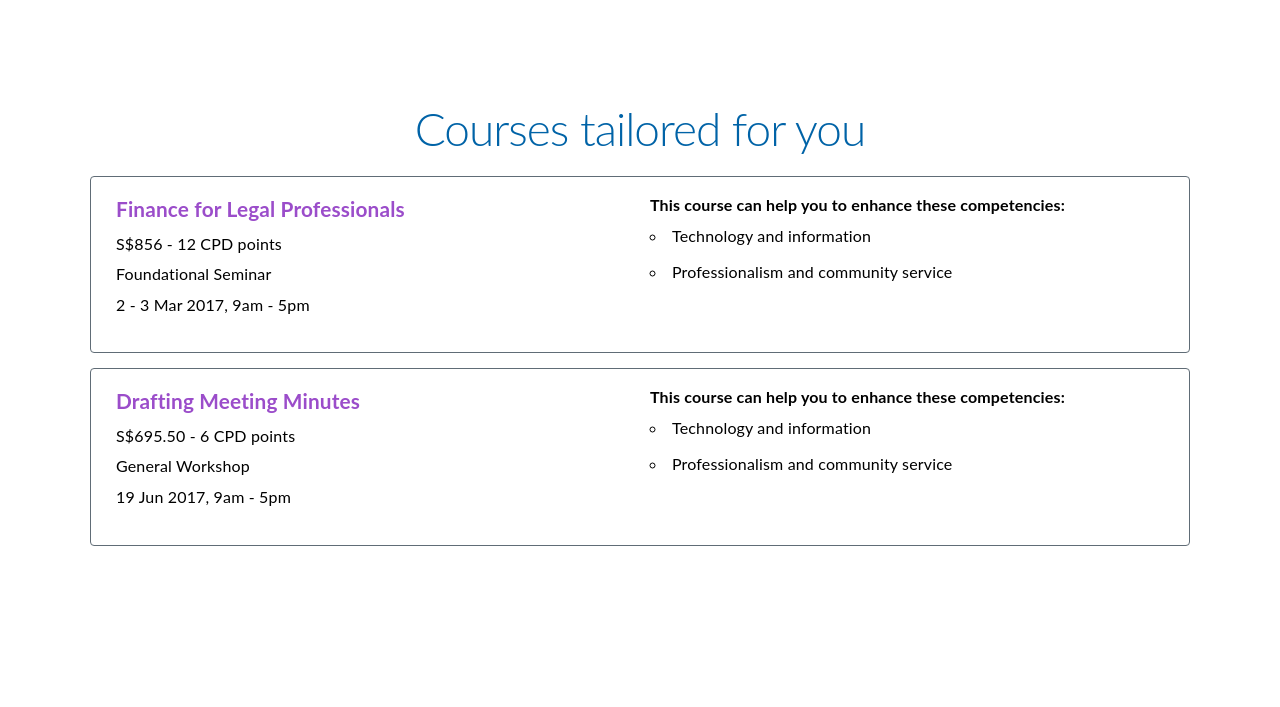
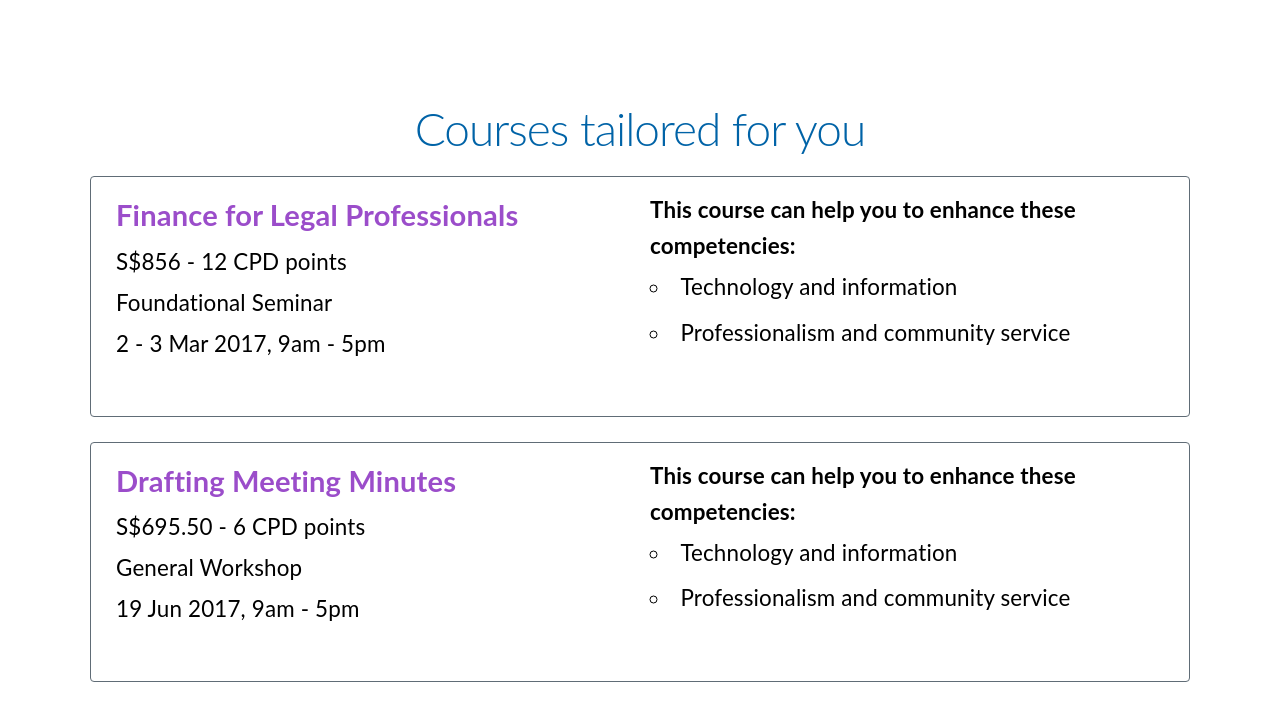
Before and after one commit to divyasharmasal/liftedmobile, a PHP site: page /8.html in a window 1280 px wide. Shown: the part 407-1114 px from the top of the page. Before the commit the page ends 953 px from the top, so only its background shows below. Run offline with PHP 8.4, Linux system fonts and the light colour scheme.

Commit message:
full_result_box font tweak

```diff
--- a/8.html
+++ b/8.html
@@ -67,7 +67,7 @@
                 </div>
             </div>
 
-            <div class="row result_box">
+            <div class="row full_result_box">
                 <div class="column">
                     <p class="result_title">
                         <a target="_blank" href="https://www.sal-e.org.sg/legal-support-excellence-drafting-meeting-minutes-2">
--- a/css/main.css
+++ b/css/main.css
@@ -183,10 +183,11 @@ hr{
 }
 
 .full_result_box{
+    font-size:1.4em;
     border-radius: .4rem;
     border:solid 1px;
     padding:15px !important;
-    margin-bottom:15px !important;
+    margin-bottom:25px !important;
 }
 
 .full_result_box a, .result_box a{
```
